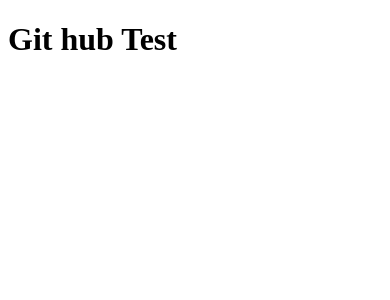
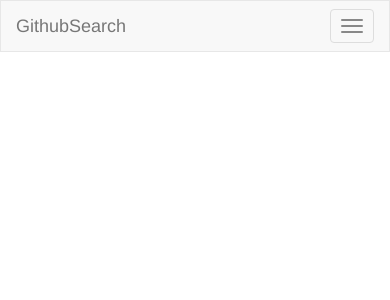
Before and after one commit to giorgoch/angular2Application, an Angular app: page / in a window 390 px wide. Shown: the top 300 px of the page. Built offline with nearby package versions, Linux system fonts and the light colour scheme; no server answers.

Commit message:
wroking details of git hub account

```diff
--- a/src/app/github/github.component.html
+++ b/src/app/github/github.component.html
@@ -1 +1,55 @@
-<h1>Git hub Test</h1>
+ <nav class="navbar navbar-default ">
+      <div class="container">
+        <div class="navbar-header">
+          <button type="button" class="navbar-toggle collapsed" data-toggle="collapse" data-target="#navbar" aria-expanded="false" aria-controls="navbar">
+            <span class="sr-only">Toggle navigation</span>
+            <span class="icon-bar"></span>
+            <span class="icon-bar"></span>
+            <span class="icon-bar"></span>
+          </button>
+          <a class="navbar-brand" href="#">GithubSearch</a>
+        </div>
+        <div id="navbar" class="collapse navbar-collapse">
+          <ul class="nav navbar-nav">
+          </ul>
+        </div><!--/.nav-collapse -->
+      </div>
+    </nav>
+<div class="container">
+    <div class="row">
+        <div class="col-md-8 col-md-offset-2">
+<div *ngIf="user">
+
+<div class="panel panel-default">
+  <div class="panel-heading"><h1>{{user.name}}</h1>
+  </div>
+  <div class="panel-body">
+      <div class="row">
+          <div class="col-md-4">
+              <img  class="github-avatar img-thubnail" src="{{user.avatar_url}}">
+          </div>
+          <div class="col-md-8">
+              <div class="stats">
+                  <span class="label label-primary">{{user.public_repos}}Public Repos</span>
+                  <span class="label label-primary">{{user.public_gists}}Public Gists</span>
+                  <span class="label label-primary">{{user.followers}}Followers</span>
+                  <span class="label label-primary">{{user.following}}Following</span>
+              </div>
+              <ul class="list-group">
+                  <li class="list-group-item"><strong>Username:</strong>{{user.login}}</li>
+                  <li class="list-group-item"><strong>Location:</strong>{{user.location}}</li>
+                  <li class="list-group-item"><strong>Email:</strong>{{user.email}}</li>
+                  <li class="list-group-item"><strong>Blog:</strong>{{user.blog}}</li>
+                  <li class="list-group-item"><strong>Member Since:</strong>{{user.created_at}}</li>
+              </ul>
+
+          </div>
+
+      </div>
+  </div>
+</div>
+</div>
+        </div>
+
+        </div>
+        </div>
--- a/src/index.html
+++ b/src/index.html
@@ -6,6 +6,7 @@
   <base href="/">
 
   <meta name="viewport" content="width=device-width, initial-scale=1">
+  <link rel="stylesheet" href="https://maxcdn.bootstrapcdn.com/bootstrap/3.3.7/css/bootstrap.min.css">
   <link rel="icon" type="image/x-icon" href="favicon.ico">
 </head>
 <body>
```
